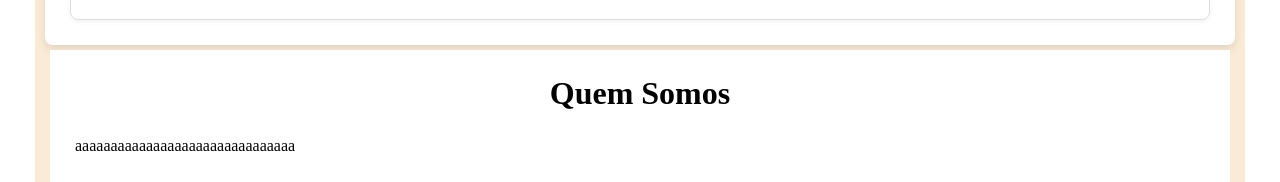
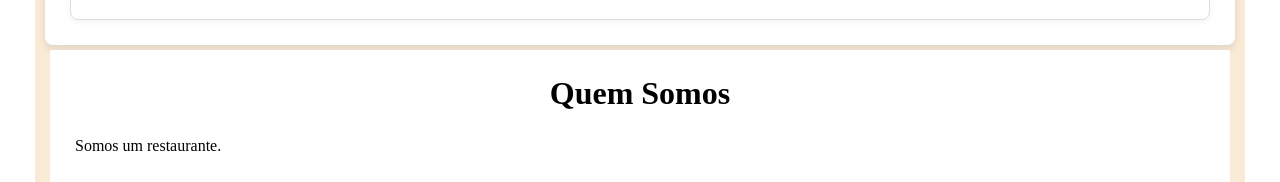
Before and after one commit to Henrique-nte/Fundamentos-do-Desenvolvimento-WEB, a plain HTML site: page Prática/index.html in a window 1280 px wide. Shown: the part 1420-1602 px from the top of the page. Drawn offline with Linux system fonts and the light colour scheme.

Commit message:
Update index.html

```diff
--- a/Prática/index.html
+++ b/Prática/index.html
@@ -70,7 +70,7 @@
 
         <div class="sobre">
             <h1>Quem Somos</h1>
-            <p>aaaaaaaaaaaaaaaaaaaaaaaaaaaaaaa</p>
+            <p>Somos um restaurante.</p>
             <h3> <i class="fas fa-map-marker-alt local "></i>Local: Jaraguá Do Sul </h3>
             <h3> <i class="fas fa-clock"></i>Horário que estamos abertos</h3>
             <table border="1">
```
